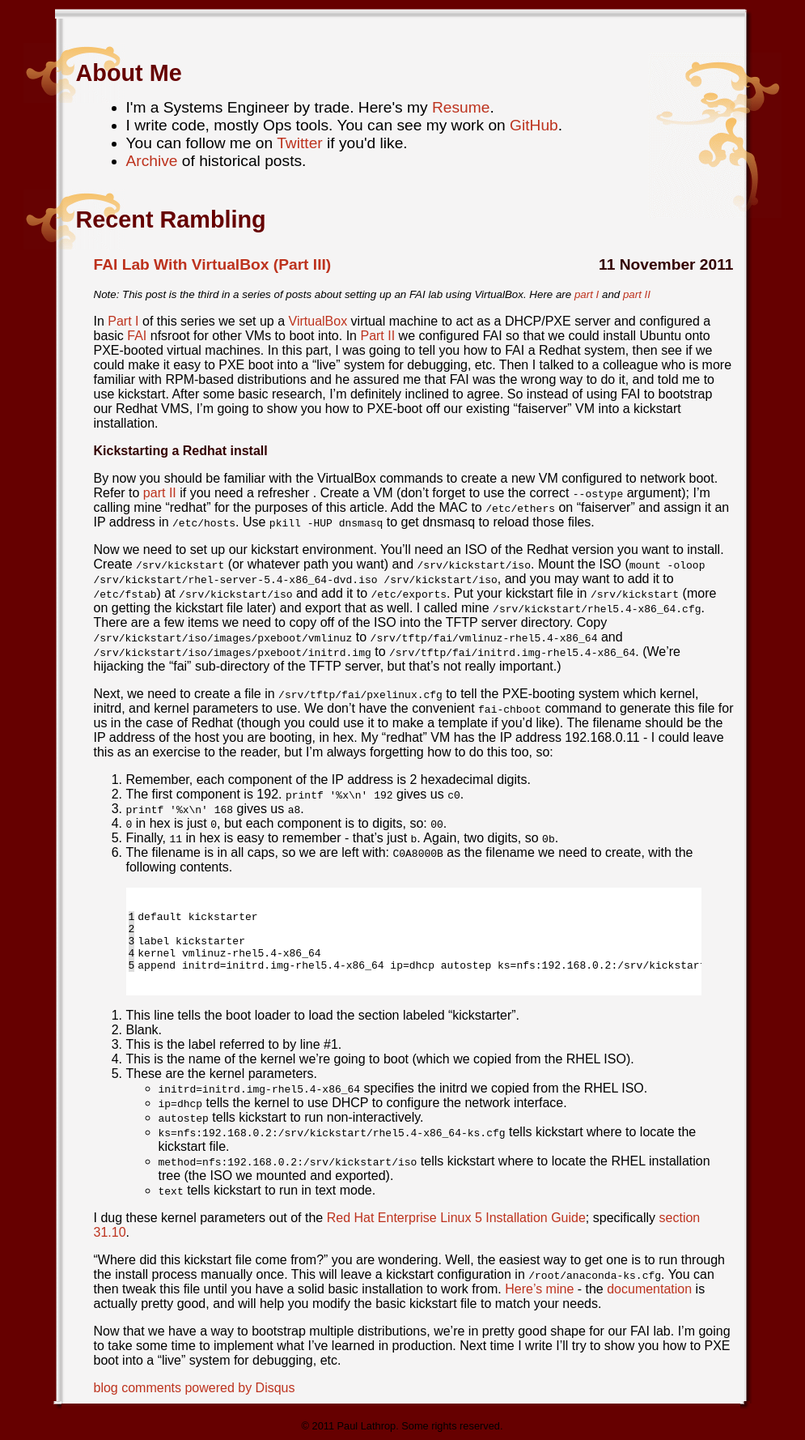
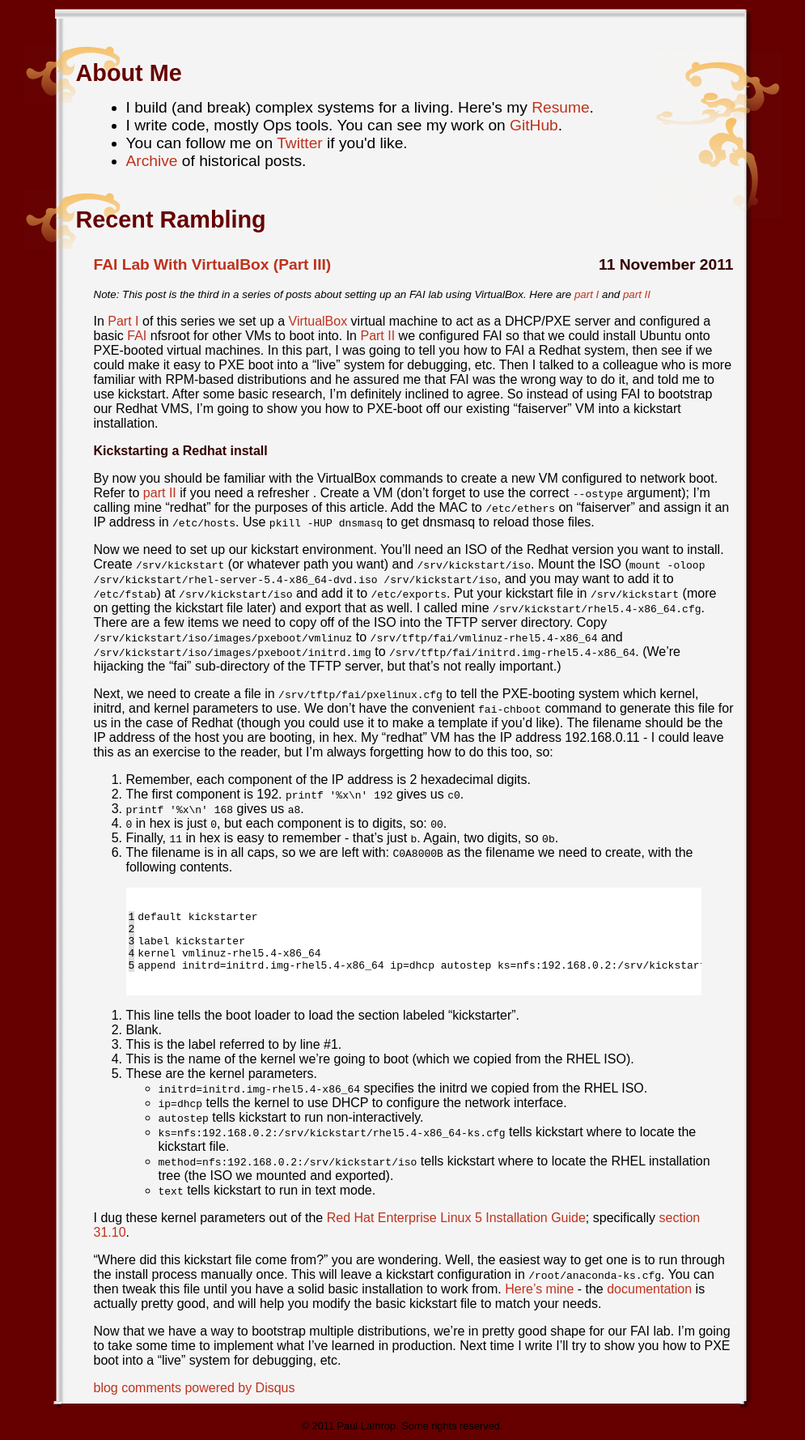
Before and after one commit to plathrop/plathrop.github.io, a Jekyll site: the page built from index.html, in a window 1280 px wide. Shown: the whole page at 81% size, without its empty margins (145-1140 px from the left). Built offline with Jekyll 4.4.1, drawn with Linux system fonts in a browser that asks for light colours; comment, search, counter and statistics services are not loaded.

Commit message:
Change "about me" blurb.

```diff
--- a/_layouts/master.html
+++ b/_layouts/master.html
@@ -12,7 +12,7 @@
           <img src="images/upper_right_corner.gif" class="ur_corner" align="right" />
           <h1>About Me</h1>
           <ul id="link_list">
-            <li>I'm a Systems Engineer by trade. Here's my <a href="/resume.html">Resume</a>.</li>
+            <li>I build (and break) complex systems for a living. Here's my <a href="/resume.html">Resume</a>.</li>
             <li>I write code, mostly Ops tools. You can see my work on <a href="http://github.com/plathrop">GitHub</a>.</li>
             <li>You can follow me on <a href="http://twitter.com/greytalyn">Twitter</a> if you'd like.</li>
             <li><a href="/archive.html">Archive</a> of historical posts.</li>
```
